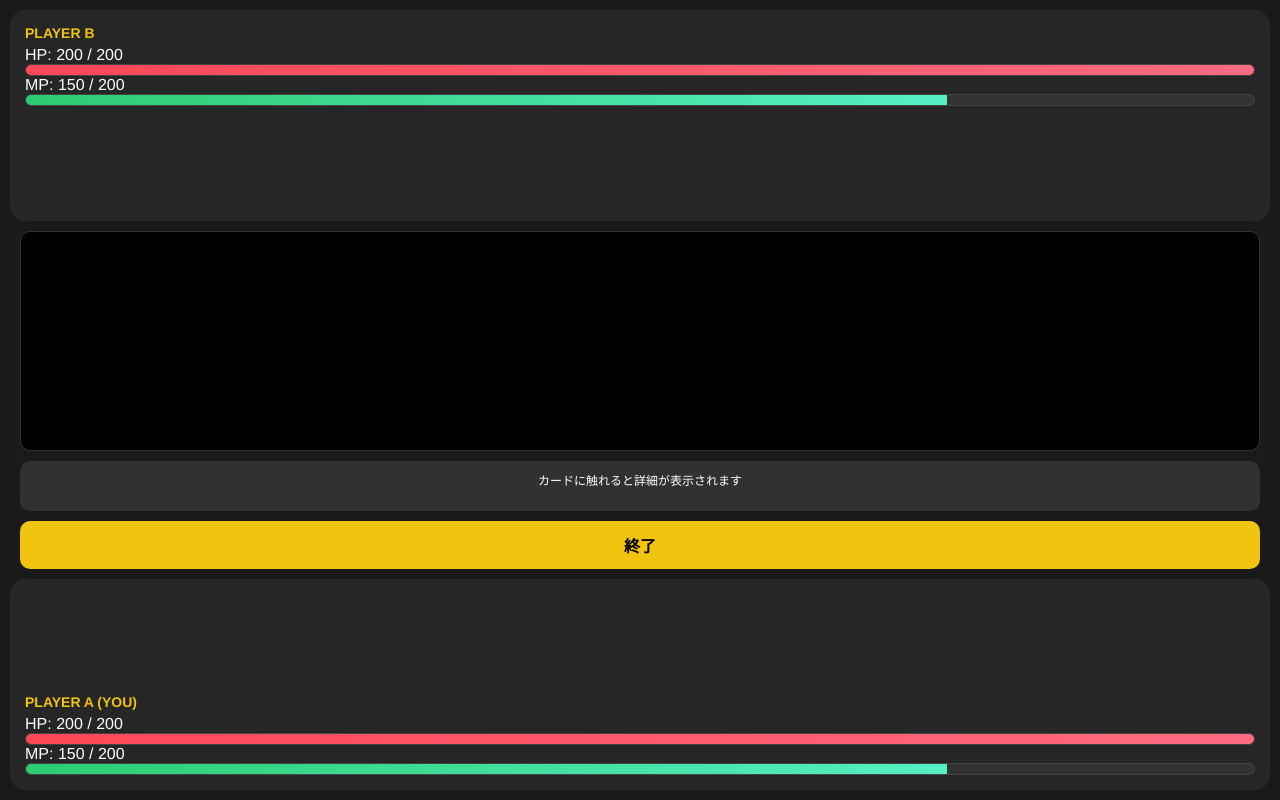
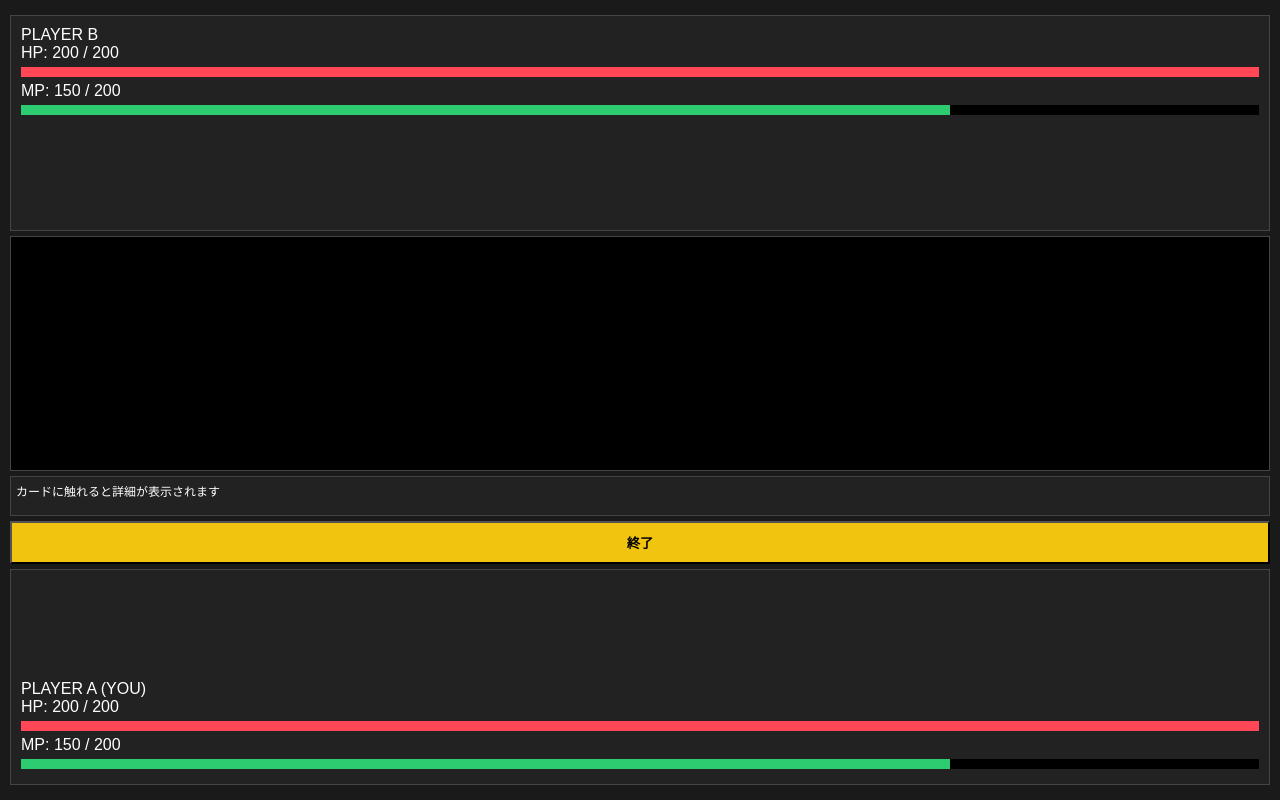
Before and after one commit to RuukRey1412/the-game, a website: page public/index.html in a window 1280 px wide. Drawn offline with nearby package versions, Linux system fonts and the light colour scheme; no server answers.

Commit message:
Update style.css

```diff
--- a/public/style.css
+++ b/public/style.css
@@ -1,54 +1,31 @@
-* { box-sizing: border-box; margin: 0; padding: 0; font-family: 'Helvetica Neue', Arial, sans-serif; }
-body { background: #1a1a1a; color: white; overflow: hidden; touch-action: manipulation; }
+* { box-sizing: border-box; margin: 0; padding: 0; }
+body { background: #1a1a1a; color: white; font-family: sans-serif; overflow: hidden; }
 
-#game-container {
-    display: flex; flex-direction: column; height: 100vh; justify-content: space-between; padding: 10px;
+#game-container { display: flex; flex-direction: column; height: 100vh; padding: 10px; }
+.player-area { background: #222; padding: 10px; border: 1px solid #444; margin: 5px 0; }
+.player-area.active { border: 2px solid #f1c40f; }
+
+.bar-bg { background: #000; height: 10px; width: 100%; margin: 5px 0; }
+.bar { height: 100%; transition: width 0.3s; }
+.bar.hp { background: #ff4757; }
+.bar.mp { background: #2ecc71; }
+
+.hand { display: flex; gap: 5px; overflow-x: auto; padding: 10px 0; min-height: 100px; }
+.card {
+    min-width: 80px; height: 110px; background: #333; border: 1px solid #fff;
+    padding: 5px; cursor: pointer; font-size: 11px; text-align: center;
+    display: flex; flex-direction: column; justify-content: space-between;
 }
+.card.atk { border-color: #ff4757; }
+.card.def { border-color: #2ecc71; }
+.card.sup { border-color: #9b59b6; }
 
-.player-area {
-    background: rgba(255, 255, 255, 0.05); border-radius: 15px; padding: 10px;
-    display: flex; flex-direction: column; gap: 10px; transition: 0.3s;
-}
-.player-area.active { background: rgba(241, 196, 15, 0.15); box-shadow: 0 0 15px rgba(241, 196, 15, 0.3); }
-
-.status-panel { padding: 5px; }
-.player-name { font-weight: bold; font-size: 14px; margin-bottom: 5px; color: #f1c40f; }
-
-.status-bar-container { width: 100%; margin-bottom: 8px; }
-.bar-label { font-size: 12px; margin-bottom: 3px; font-weight: bold; }
-.bar-bg { background: #333; height: 12px; border-radius: 6px; overflow: hidden; border: 1px solid #444; }
-.bar { height: 100%; transition: width 0.4s ease-out; }
-.bar.hp { background: linear-gradient(90deg, #ff4757, #ff6b81); }
-.bar.mp { background: linear-gradient(90deg, #2ecc71, #55efc4); }
-
-.hand {
-    display: flex; gap: 5px; overflow-x: auto; padding: 5px; min-height: 90px;
-    scrollbar-width: none;
-}
-.hand::-webkit-scrollbar { display: none; }
-
-.card {
-    min-width: 70px; height: 90px; border-radius: 8px; border: 2px solid #fff;
-    padding: 5px; display: flex; flex-direction: column; justify-content: space-between;
-    font-size: 10px; cursor: pointer; background: #2c3e50; text-align: center;
-}
-.card.atk { border-color: #ff4757; background: #4b1b1b; }
-.card.def { border-color: #2ecc71; background: #1b4b2c; }
-.card.sup { border-color: #9b59b6; background: #3a1b4b; }
-
-.center-panel { flex: 1; display: flex; flex-direction: column; padding: 10px; gap: 10px; }
-#log-container { flex: 1; background: #000; border-radius: 10px; padding: 10px; overflow-y: auto; font-size: 12px; border: 1px solid #333; }
-#card-detail { height: 50px; background: rgba(255,255,255,0.1); border-radius: 10px; padding: 10px; font-size: 12px; text-align: center; }
-
-#skip-btn {
-    width: 100%; padding: 12px; background: #f1c40f; border: none; border-radius: 10px;
-    font-weight: bold; color: #000; font-size: 16px; cursor: pointer;
-}
-#skip-btn:disabled { opacity: 0.5; cursor: not-allowed; }
+.center-panel { flex: 1; display: flex; flex-direction: column; gap: 5px; overflow: hidden; }
+#log-container { flex: 1; background: #000; padding: 10px; overflow-y: auto; border: 1px solid #444; font-size: 12px; }
+#card-detail { background: #222; padding: 5px; font-size: 12px; height: 40px; border: 1px solid #444; }
+#skip-btn { padding: 10px; background: #f1c40f; font-weight: bold; cursor: pointer; }
 
 #overlay {
     position: fixed; top: 0; left: 0; width: 100%; height: 100%;
-    background: rgba(0,0,0,0.9); display: none; justify-content: center; align-items: center; z-index: 100;
+    background: rgba(0,0,0,0.8); display: none; justify-content: center; align-items: center;
 }
-#result-box { text-align: center; }
-#result-box button { margin-top: 20px; padding: 10px 20px; font-size: 18px; }
```
